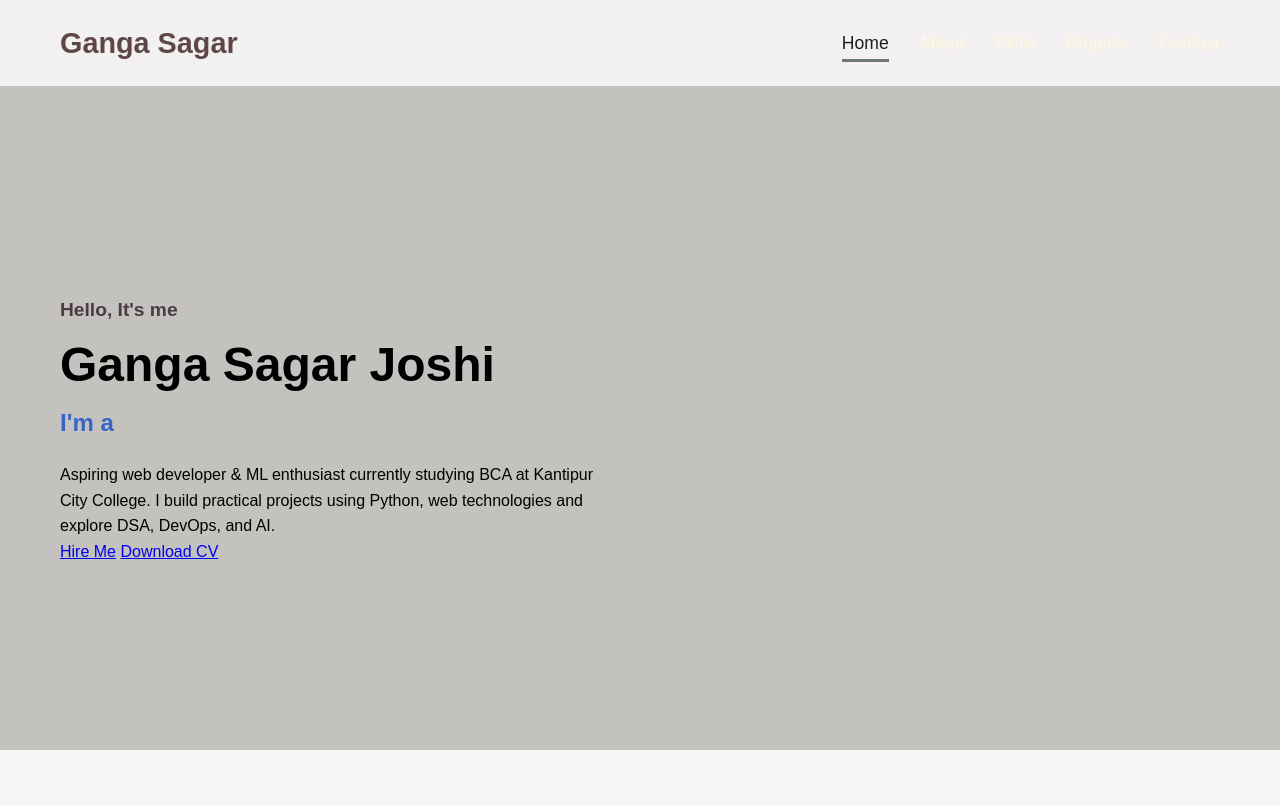
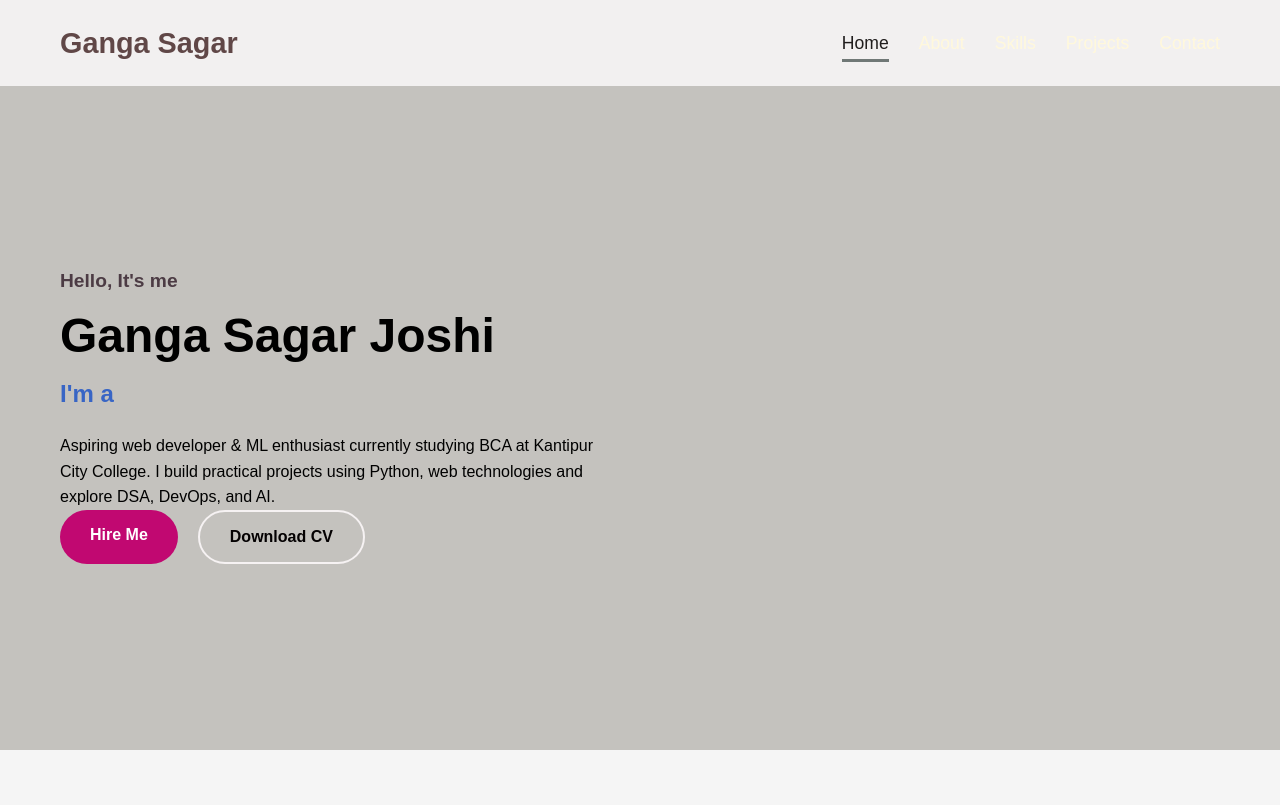
Before and after one commit to gangasagar12/Personal-PPT, a PHP site: page / in a window 1280 px wide. Shown: the top 805 px of the page. Run offline with PHP 8.4, Linux system fonts and the light colour scheme.

Commit message:
update templated

```diff
--- a/css/style.css
+++ b/css/style.css
@@ -152,3 +152,38 @@ section {
   color:#0a0809;
   font-weight: 600;
 }
+
+
+.cta-row {
+  display: flex;
+  gap: 20px;
+  margin-bottom: 30px;
+}
+
+.btn {
+  padding: 12px 30px;
+  border-radius: 30px;
+  text-decoration: none;
+  font-weight: 600;
+  transition:0.3 ease;
+  display: inline-block;
+  border: none;
+  cursor: pointer;
+  font-size: 1rem;
+}
+
+.btn-primary {
+  background:rgb(193, 8, 113);
+  color: white;
+}
+
+.btn-primary:hover {
+  background:rgb(238, 237, 237);
+  transform: translateY(-3px);
+}
+
+.btn-outline {
+  border: 2px solid rgb(246, 242, 243);
+  color:rgb(4, 1, 2);
+  background: transparent;
+}
```
